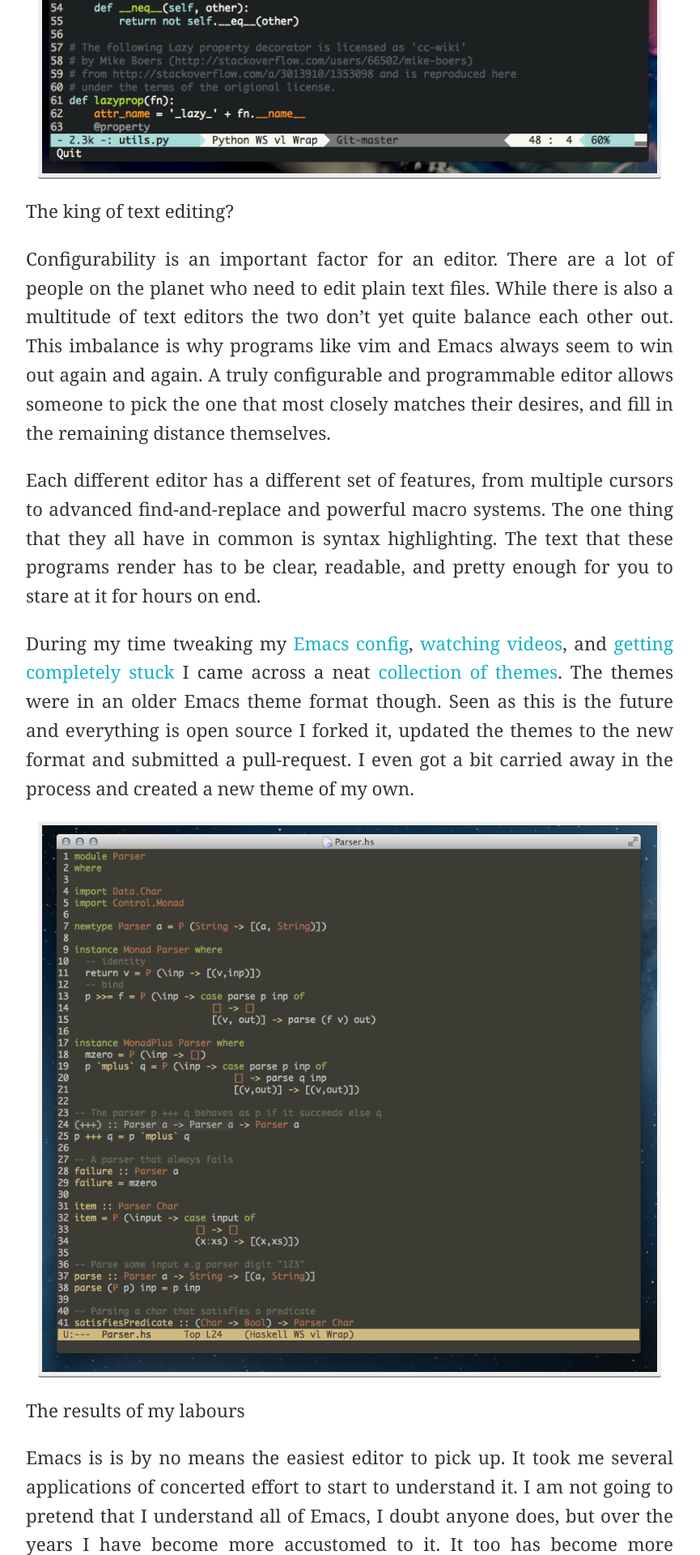
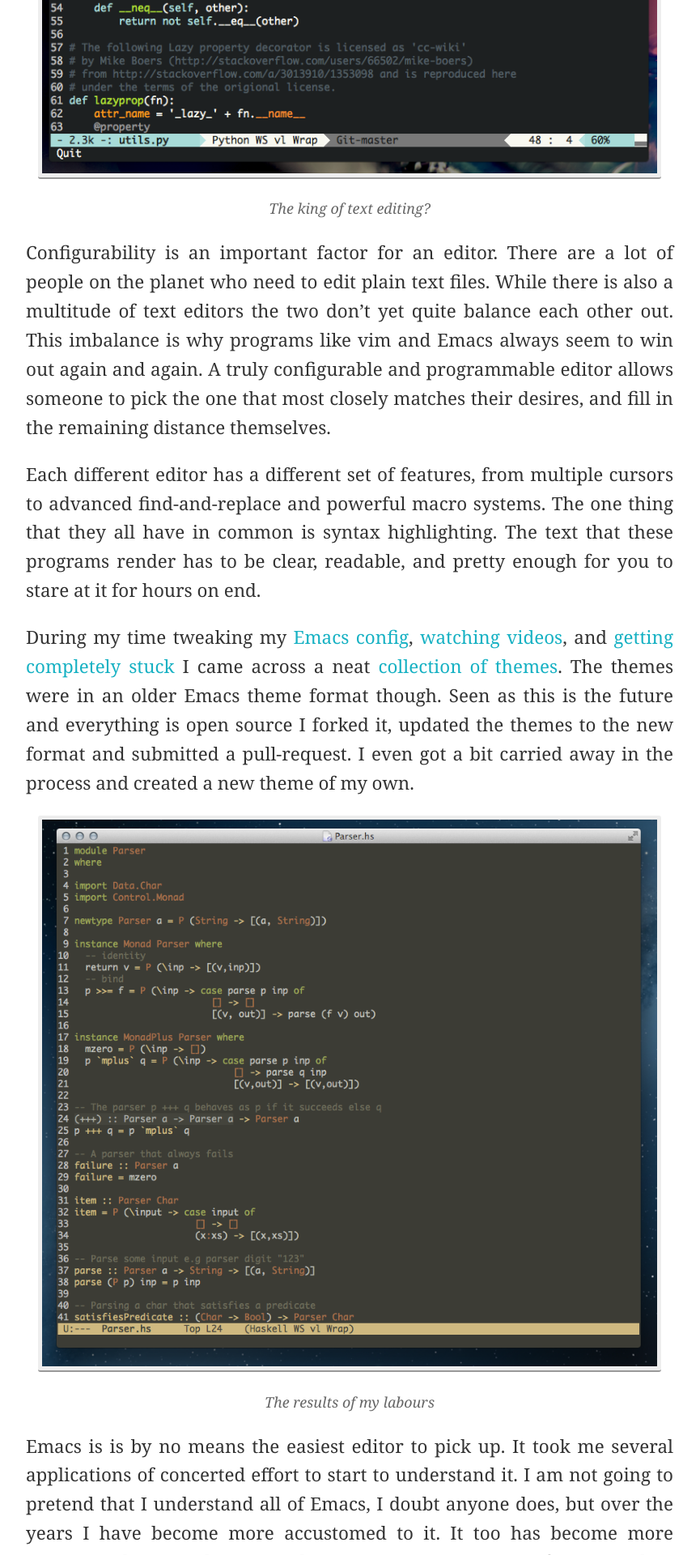
Before and after one commit to iwillspeak/iwillspeak.github.io, a Jekyll site: the page built from _posts/2013-07-02-a-splash-of-colour.md, in a window 1280 px wide. Shown: the part 1293-3213 px from the top of the page at 81% size, without its empty margins (208-1073 px from the left). Built offline with Jekyll 4.4.1, drawn with Linux system fonts in a browser that asks for light colours; comment, search, counter and statistics services are not loaded.

Commit message:
Fixup CSS
Accidentally deleted a `.` some time ago.  Return it.

```diff
--- a/_includes/common.css
+++ b/_includes/common.css
@@ -176,7 +176,7 @@ nav a.current, nav a:hover {
 	border-radius: 90px;
 }
 
-content .caption {
+.content .caption {
     display: block;
 	text-align: center;
 	font-style: italic;
```
